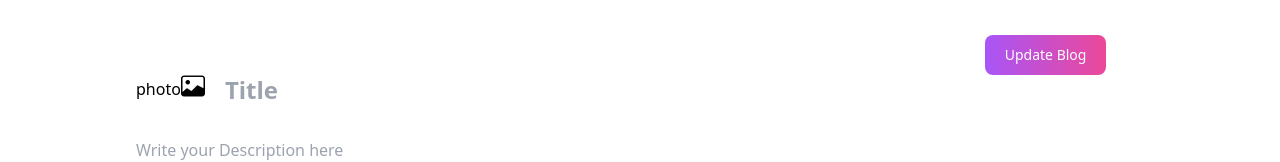
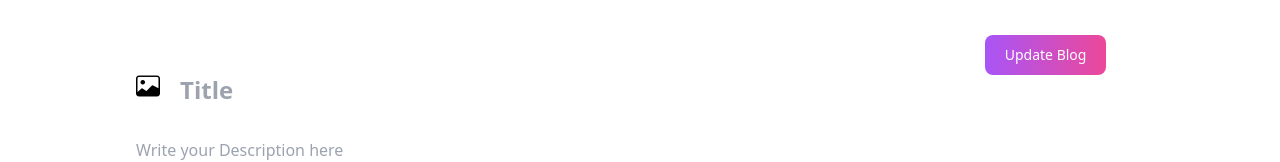
Before and after one commit to arpitsrivastava54/blogify-frontend, a React (Create React App) app: page /updateblog/1 in a window 1280 px wide. Shown: the part 348-510 px from the top of the page. Built offline with nearby package versions, Linux system fonts and the light colour scheme.

Commit message:
Update UpdateBlog.jsx

```diff
--- a/src/page/UpdateBlog.jsx
+++ b/src/page/UpdateBlog.jsx
@@ -78,7 +78,6 @@ const UpdateBlog = () => {
           <div className=" flex flex-col gap-8 mt-[5rem]">
             <div className="flex gap-5 flex-col lg:flex-row">
               <label htmlFor="photo" className="text-center">
-                photo
                 <i className="bi bi-image text-2xl"></i>
               </label>
               <input
```
